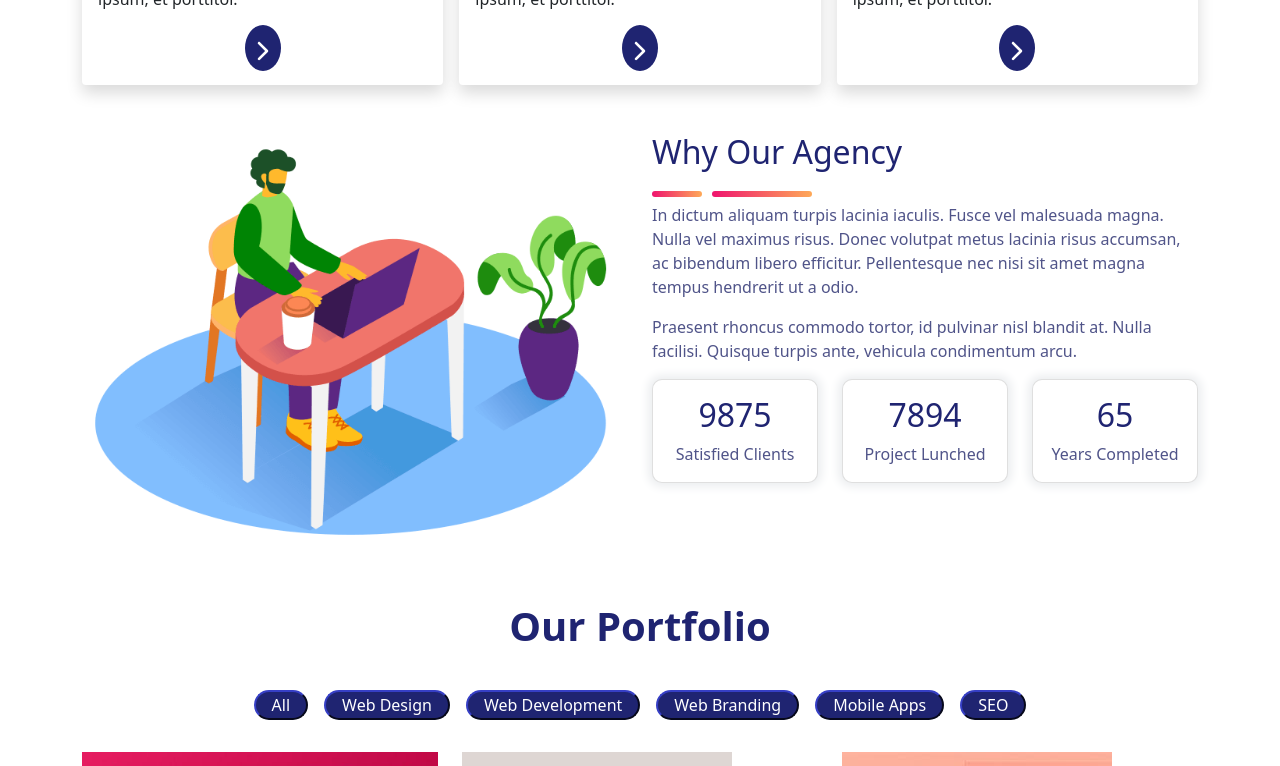
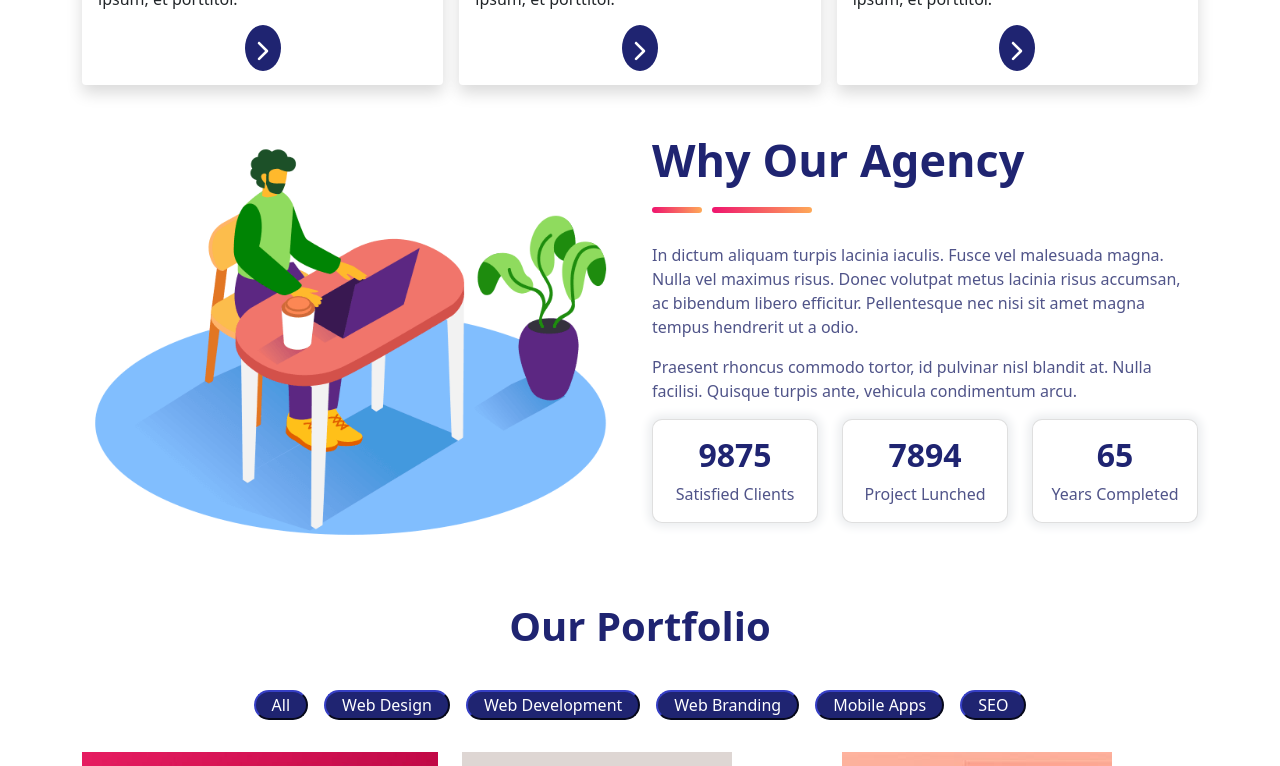
Before and after one commit to mdYeasin2001/people-choice-agency-client, a Next.js app: page / in a window 1280 px wide. Shown: the part 1020-1786 px from the top of the page. Built offline with nearby package versions, Linux system fonts and the light colour scheme.

Commit message:
WhyOurAgency section style updated

```diff
--- a/components/home/WhyOurAgency.js
+++ b/components/home/WhyOurAgency.js
@@ -28,9 +28,9 @@ const WhyOurAgency = () => {
                     <Image className="img-fluid" src={whyOurAgencyImage} alt="Why Our Agency" />
                 </Col >
                 <Col md={6}>
-                    <h2 className='text-primary heading'>Why Our Agency</h2>
+                    <h2 className='text-primary heading fw-bold'>Why Our Agency</h2>
                     <SectionTitleUnderline />
-                    <p className="text-secondary">In dictum aliquam turpis lacinia iaculis. Fusce vel malesuada magna. Nulla vel maximus risus. Donec volutpat metus lacinia risus accumsan, ac bibendum libero efficitur. Pellentesque nec nisi sit amet magna tempus hendrerit ut a odio.</p>
+                    <p className="text-secondary mt-4">In dictum aliquam turpis lacinia iaculis. Fusce vel malesuada magna. Nulla vel maximus risus. Donec volutpat metus lacinia risus accumsan, ac bibendum libero efficitur. Pellentesque nec nisi sit amet magna tempus hendrerit ut a odio.</p>
 
                     <p className="text-secondary">Praesent rhoncus commodo tortor, id pulvinar nisl blandit at. Nulla facilisi. Quisque turpis ante, vehicula condimentum arcu.</p>
 
@@ -39,7 +39,7 @@ const WhyOurAgency = () => {
                             <Col>
                                 <Card className="counter-box">
                                     <Card.Body className="text-center">
-                                        <h2 className="text-primary">{data.total}</h2>
+                                        <h2 className="text-primary fw-bold">{data.total}</h2>
                                         <Card.Text className="text-secondary">
                                             {data.title}
                                         </Card.Text>
--- a/scss/components/home/_whyOurAgency.scss
+++ b/scss/components/home/_whyOurAgency.scss
@@ -1,4 +1,7 @@
 .why-agency__component{
+    .heading{
+        font-size: 45px;
+    }
     .counter-box{
         border-radius: 10px;
         box-shadow: 0 0 10px 4px rgb(236, 238, 240);
```
